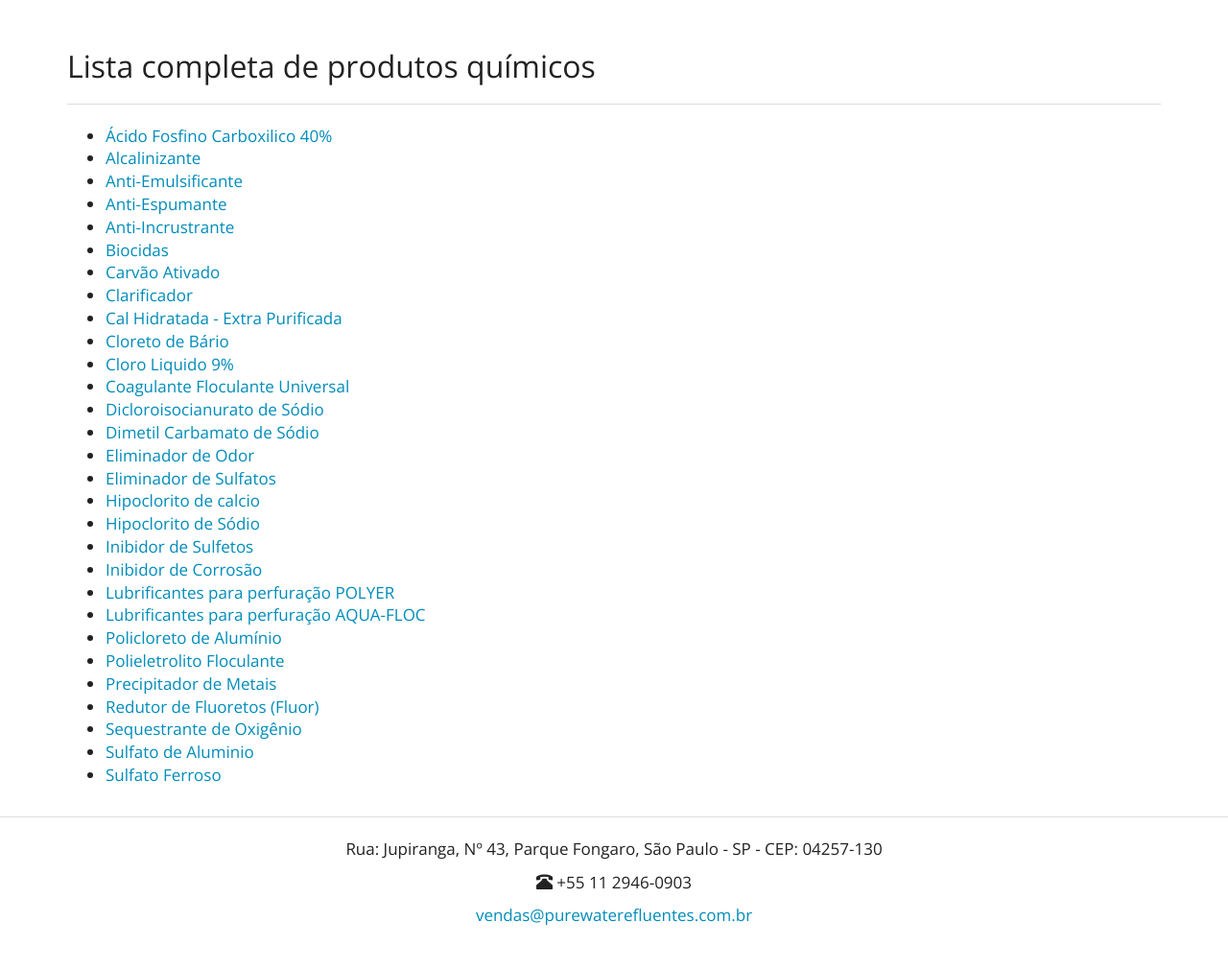
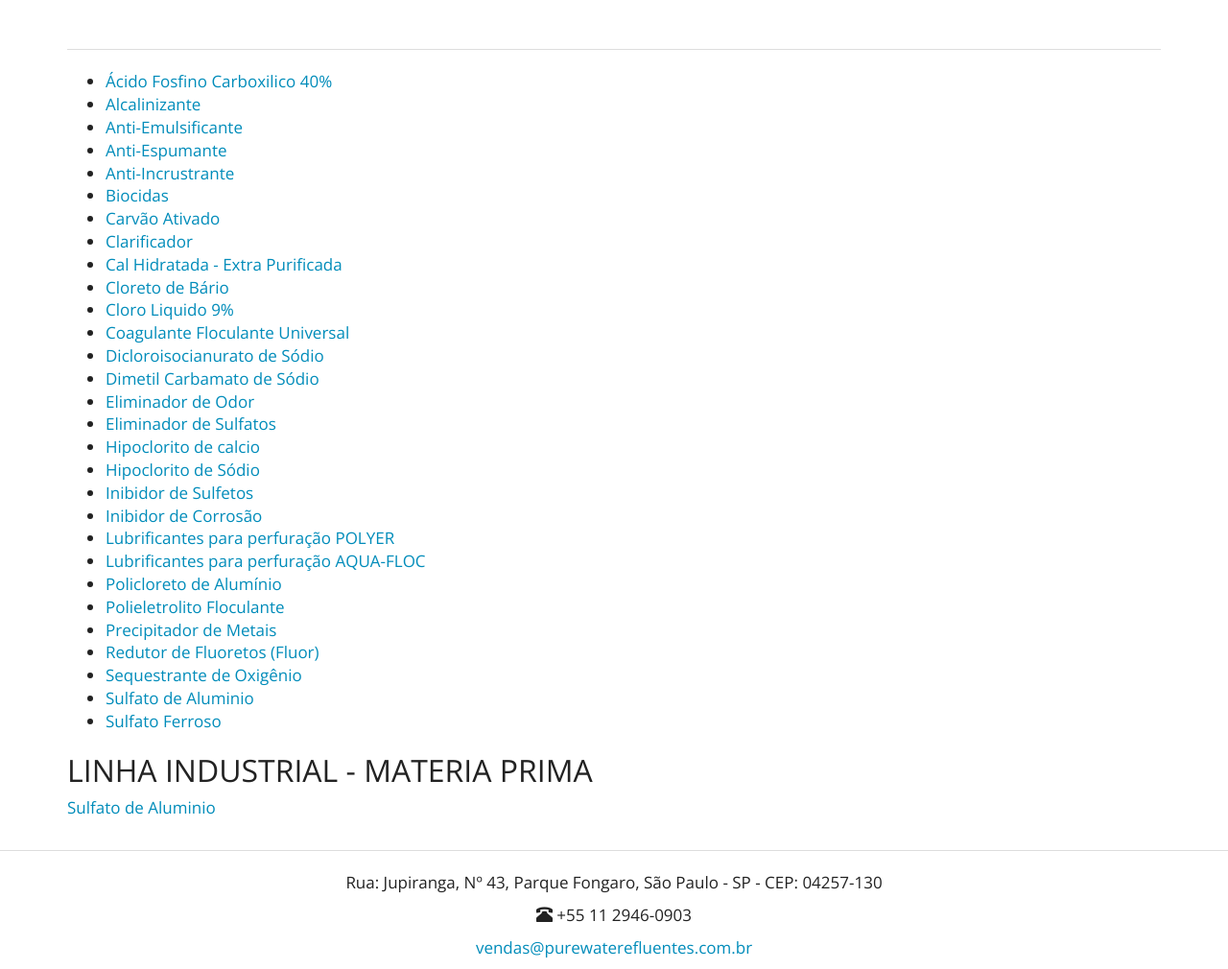
Before and after one commit to purewaterefluentes/purewaterefluentes.github.io, a Jekyll site: the page built from produtos/index.md, in a window 1280 px wide and 1304 px high. Shown: the part 294-1304 px from the top of the window at 96% size. Built offline with Jekyll 4.4.1, drawn with Linux system fonts in a browser that asks for light colours; nearby versions of some CDN libraries; library files that are not in the unit come from our copies.

Commit message:
Update index.md

```diff
--- a/produtos/index.md
+++ b/produtos/index.md
@@ -4,7 +4,7 @@ title: Produtos Químicos
 subtitle: Produtos químicos para tratamento de água e efluentes industriais
 ---
 
-## Lista completa de produtos químicos
+
 
 ---
 
@@ -37,3 +37,8 @@ subtitle: Produtos químicos para tratamento de água e efluentes industriais
 - [Sequestrante de Oxigênio](sequestrante-de-oxigenio.html)
 - [Sulfato de Aluminio](sulfato-de-aluminio.html)
 - [Sulfato Ferroso](sulfato-ferroso.html)
+
+
+## LINHA INDUSTRIAL - MATERIA PRIMA
+
+[Sulfato de Aluminio](sulfato-de-aluminio.html)
```
